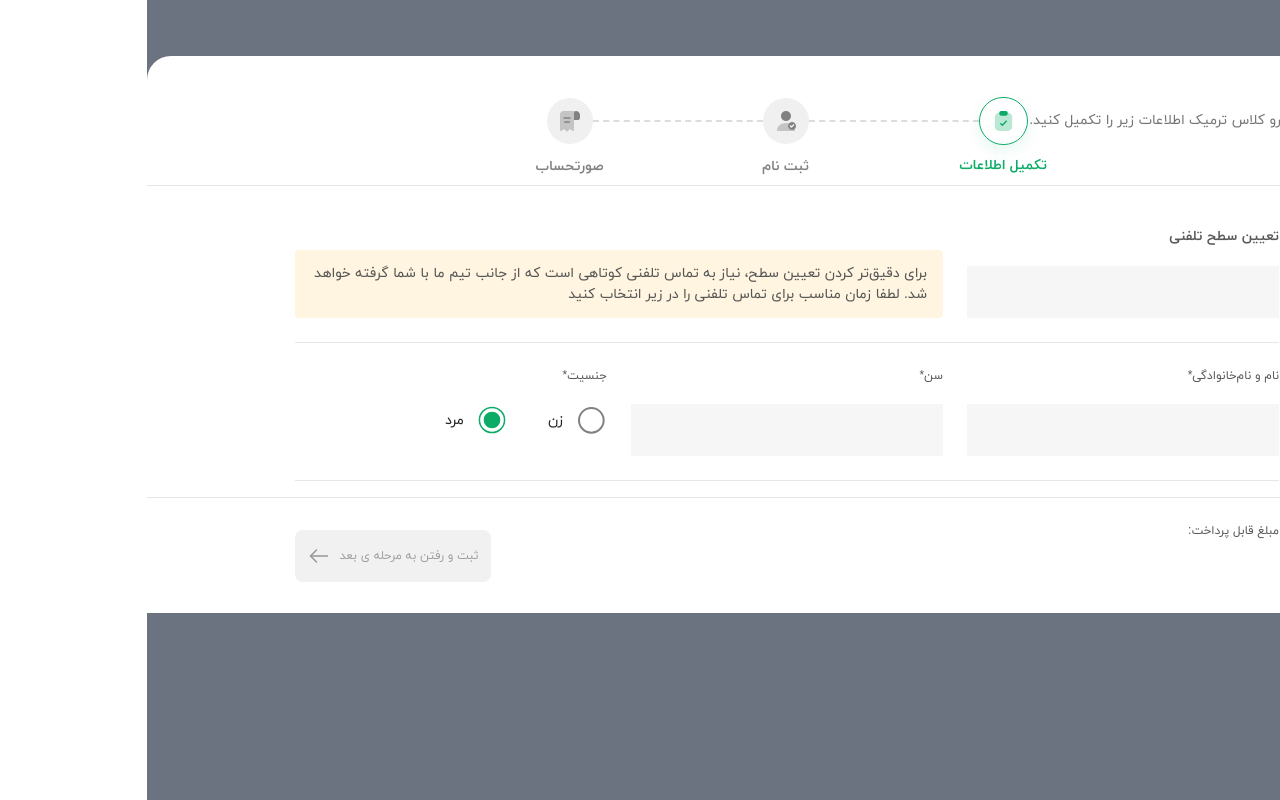
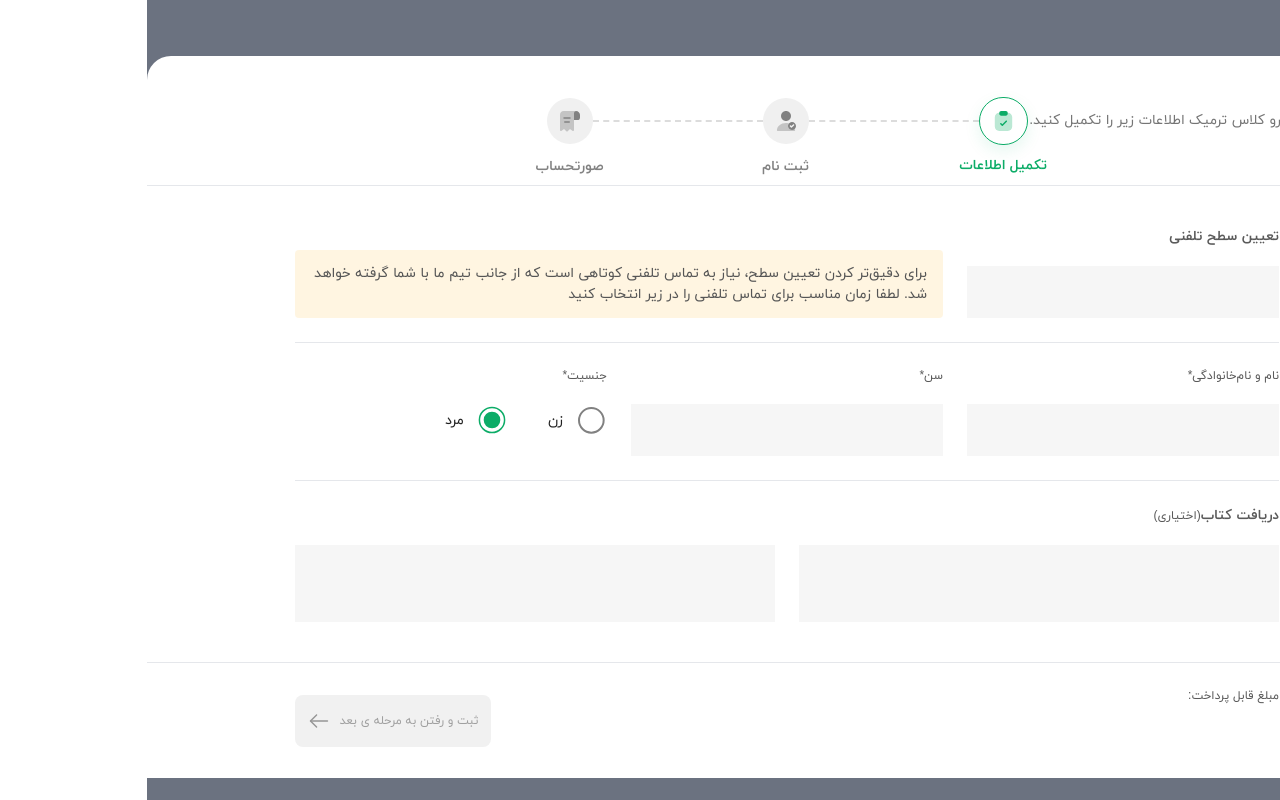
Before and after one commit to buggyGrandma/lang-site, a Next.js app: page /class-reservation/information-completion in a window 1280 px wide. Built offline with nearby package versions, Linux system fonts and the light colour scheme.

Commit message:
information complete page handled

```diff
--- a/app/class-reservation/information-completion/page.tsx
+++ b/app/class-reservation/information-completion/page.tsx
@@ -74,6 +74,18 @@ const InformationCompletion = () => {
             </div>
           </div>
         </div>
+        <div className="py-[24px] flex flex-col md:flex-row ">
+          <div>
+            <div className="mb-[19px] flex items-center text-[#5A5A5A] text-[14px] font-iranSansBold font-medium">
+              دریافت کتاب
+              <p className="text-[12px] font-normal font-iranSans">(اختیاری)</p>
+            </div>
+            <div className="flex flex-col md:flex-row gap-x-[24px] gap-y-[12px]">
+              <div className="md:w-[480px] md:h-[77px] h-[97px] bg-[#F6F6F6] w-full "></div>
+              <div className="md:w-[480px] md:h-[77px] h-[97px] bg-[#F6F6F6] w-full "></div>
+            </div>
+          </div>
+        </div>
       </div>
     </>
   );
--- a/app/class-reservation/layout.tsx
+++ b/app/class-reservation/layout.tsx
@@ -1,8 +1,5 @@
-import CloseButton from "./information-completion/CloseButton";
-import MobileCloseButton from "./information-completion/MobileCloseButton";
 import ReservationFooter from "./ReservationFooter";
 import ReservationHeader from "./ReservationHeader";
-import ReservationNav from "./ReservationNav";
 
 const classReservasionLayout = ({
   children,
```
